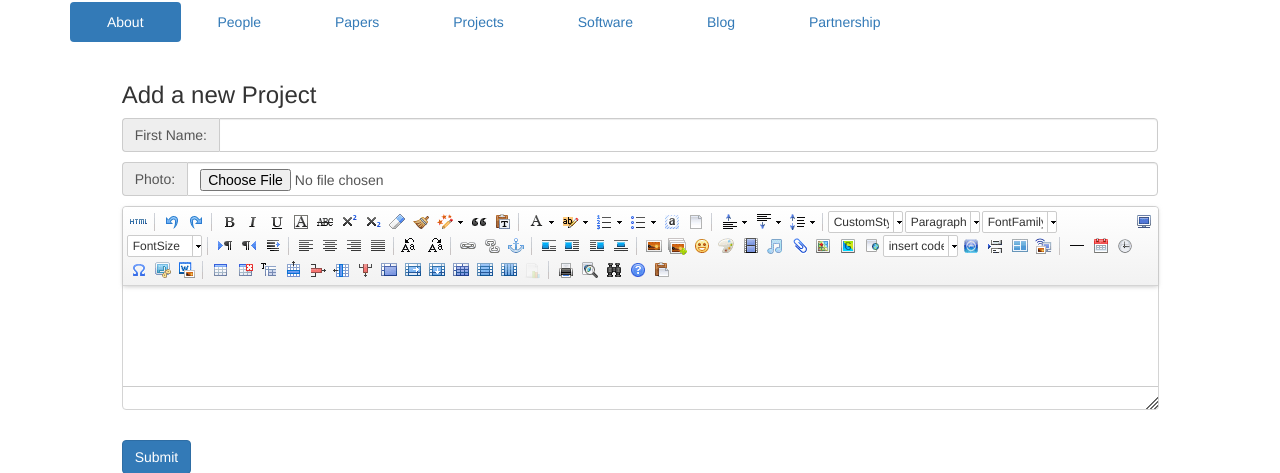
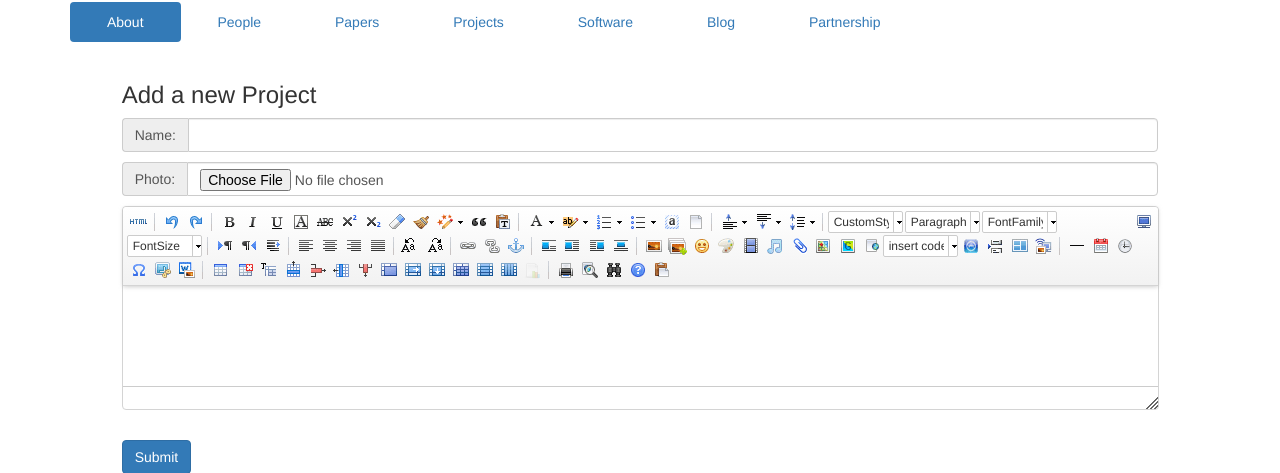
Before and after one commit to LovingYoung/labWebPages, a Flask app: template app/templates/addProject.html in a window 1280 px wide. Shown: the part 160-633 px from the top of the page. Run offline with Flask 2, Linux system fonts and the light colour scheme; the template is opened without the code that fills it: values that come from a table or form of the project are taken from there, others are empty; some libraries are stand-ins or nearby versions.

Commit message:
addProject

```diff
--- a/app/templates/addProject.html
+++ b/app/templates/addProject.html
@@ -18,7 +18,7 @@
             </div>
 
             <div class="input-group" style="margin-bottom:10px;">
-                <label id="labelName" class="input-group-addon">First Name: </label>
+                <label id="labelName" class="input-group-addon">Name: </label>
                 {{ form.name(**{'class':'form-control', 'aria-describedby':'labelName'}) }}
             </div>
             {% for error in form.name.errors %}
```
